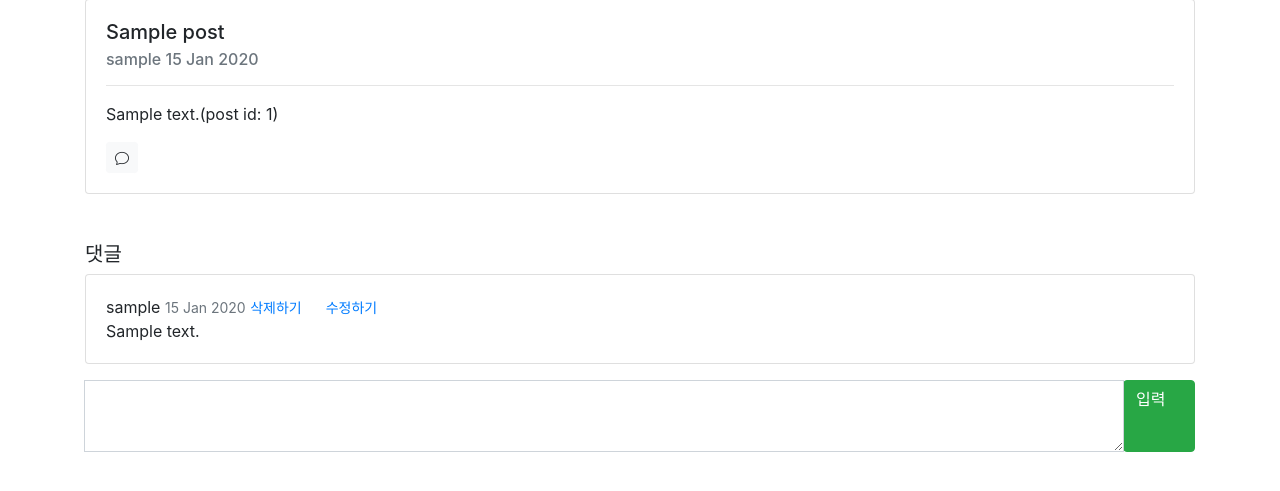
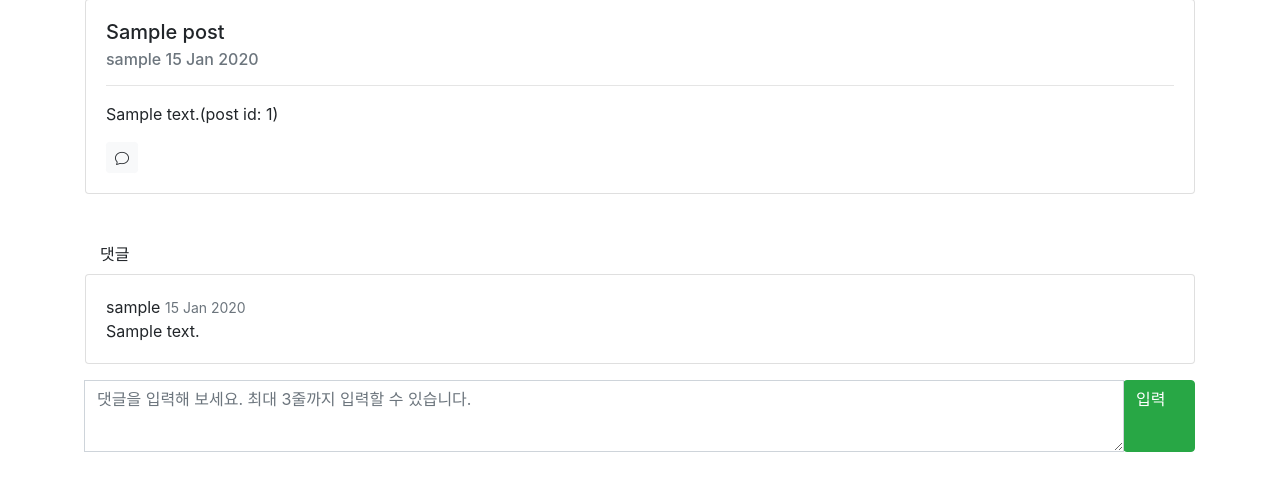
Before and after one commit to seulki9802/todoApp, a Node server app: template views/board/detail.ejs in a window 1280 px wide. Shown: the part 166-657 px from the top of the page. Run offline with Node 20, Linux system fonts and the light colour scheme; the template is opened without the code that fills it: most values are stand-ins (such as "Sample title", 1, 10 or a date in 2020); some libraries are stand-ins or nearby versions.

Commit message:
delete & edit only the member and line limit

```diff
--- a/views/article/edit.ejs
+++ b/views/article/edit.ejs
@@ -30,6 +30,7 @@
 
                 <div class="form-group">
                     <label>내용</label>
+                    <small class="text-secondary">최대 30줄까지 입력 가능합니다.</small>
                     <textarea type="text" class="form-control" name="content"><%= post.content %></textarea>
                     <!-- <input type="text" class="form-control" name="content" value="<%= post.content %>"> -->
                 </div>
--- a/views/board/detail.ejs
+++ b/views/board/detail.ejs
@@ -64,26 +64,32 @@
 
           </form>
 
-
         </div>
       </div>
     </div>
 
     <div class="container mt-5">
 
-      <h5>댓글</h5>
+      <label class="container">댓글</label>
 
       <!-- show comment -->
       <% for (var i = 0; i < comments.length; i ++ ) { %>
         <div class="card" style="width: 100%;">
           <div class="card-body">
-            <span class="card-title"><%= comments[i].nick %></span>
+            <% if ( user && (user == comments[i].user) ) { %>
+              <span class="card-title" style="font-weight: bold;"><%= comments[i].nick %></span>
+            <% } else { %>
+              <span class="card-title"><%= comments[i].nick %></span>
+            <% } %>
             <small class="card-subtitle mb-2 text-muted"><%= comments[i].date %></small>
+
+            <% if ( user && (user == comments[i].user) ) { %>
             <small>
-              <a href="#" class="card-link delete-comment" data-id="<%= comments[i]._id %>">삭제하기</a>
-              <a href="#" class="card-link edit-comment" data-id="<%= comments[i]._id %>">수정하기</a>
+              <a class="card-link delete-comment" role='button' data-id="<%= comments[i]._id %>">삭제하기</a>
+              <a class="card-link edit-comment" role='button' data-id="<%= comments[i]._id %>">수정하기</a>
             </small>
-            <p class="card-text"><%= comments[i].comment %></p>
+            <% } %>
+            <p class="card-text" style="white-space:pre;"><%= comments[i].comment %></p>
           </div>
         </div>
       <% } %>
@@ -92,7 +98,7 @@
       <form action="/article/comment/" method="POST">
         <div class="input-group mt-3">
           <input type="hidden" class="form-control" name="post" value="<%= post._id %>">
-          <textarea type="text" class="form-control comment" name="comment"></textarea>
+          <textarea type="text" class="form-control comment" name="comment" placeholder="댓글을 입력해 보세요. 최대 3줄까지 입력할 수 있습니다."></textarea>
           <button class="input-group-append btn btn-success mb-4 comment">입력</button>
         </div>
       </form>
@@ -119,6 +125,12 @@
       $("button.comment").css('height', 72);
       $("button.comment").css('width', 72);
       $("textarea.comment").css('height', 72);
+
+      // $("textarea").on('keydown keyup', function (e) {
+      //   var comment = $(this).val();
+      //   var commentLine = comment.split("\n").length;
+      //   console.log(commentLine)
+      // });
 
       $('.delete').click(function(e){
         var postNumber = e.target.dataset.id;
@@ -156,13 +168,44 @@
 
       $('.edit-comment').click(function(e){
         var cardBody = $(this).parent();
-        var textarea = "<textarea type='text' class='form-control comment' name='comment'></textarea>"
+
+        var text = cardBody.siblings('p').text();
+        var textarea = "<textarea type='text' class='form-control comment'>" + text + "</textarea>"
 
         cardBody.siblings('p').remove();
-        cardBody.append(textarea);
+        cardBody.parent().append(textarea);
+
+        var cancelButton = "<a class='card-link edit-comment-cancel' role='button'>수정취소</a>"
+        var editButton = "<a class='card-link edit-comment-request' role='button' data-id=" + e.target.dataset.id + ">수정하기</a>"
+
+        cardBody.children().remove();
+        cardBody.append(cancelButton)
+        cardBody.append(editButton)
       })
 
+      $(document).on("click",".edit-comment-cancel",function(){
+        location.reload();
+      })
 
+      $(document).on("click",".edit-comment-request",function(e){
+        var commentId = e.target.dataset.id;
+        var comment = $(this).parent().siblings('textarea').val();
+
+        var commentLine = comment.split("\n").length;
+
+        if (commentLine > 3 ) alert('세 줄을 초과할 수 없습니다')
+        else {
+          $.ajax({
+            method : 'PUT',
+            url : '/article/edit-comment',
+            data : { _id : commentId, comment : comment }
+          }).done(function(result){
+            location.reload();
+          }).fail(function(xhr, textStatus, errorThrown){
+            alert('권한이 없습니다.');
+          })
+        }
+      })
 
       // $('.chat').click(function(e){
       //   var receiver_id = e.target.dataset.id;
```
